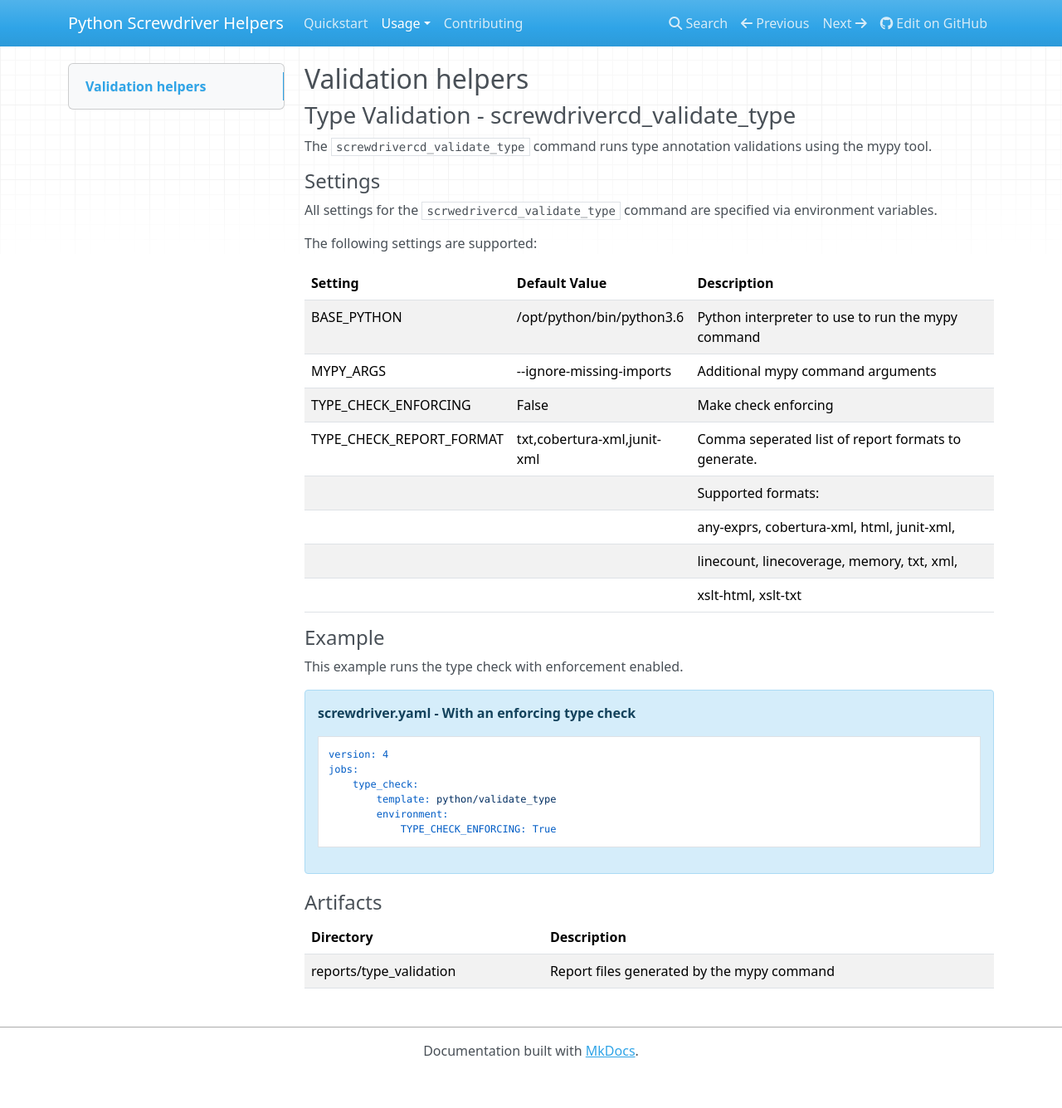
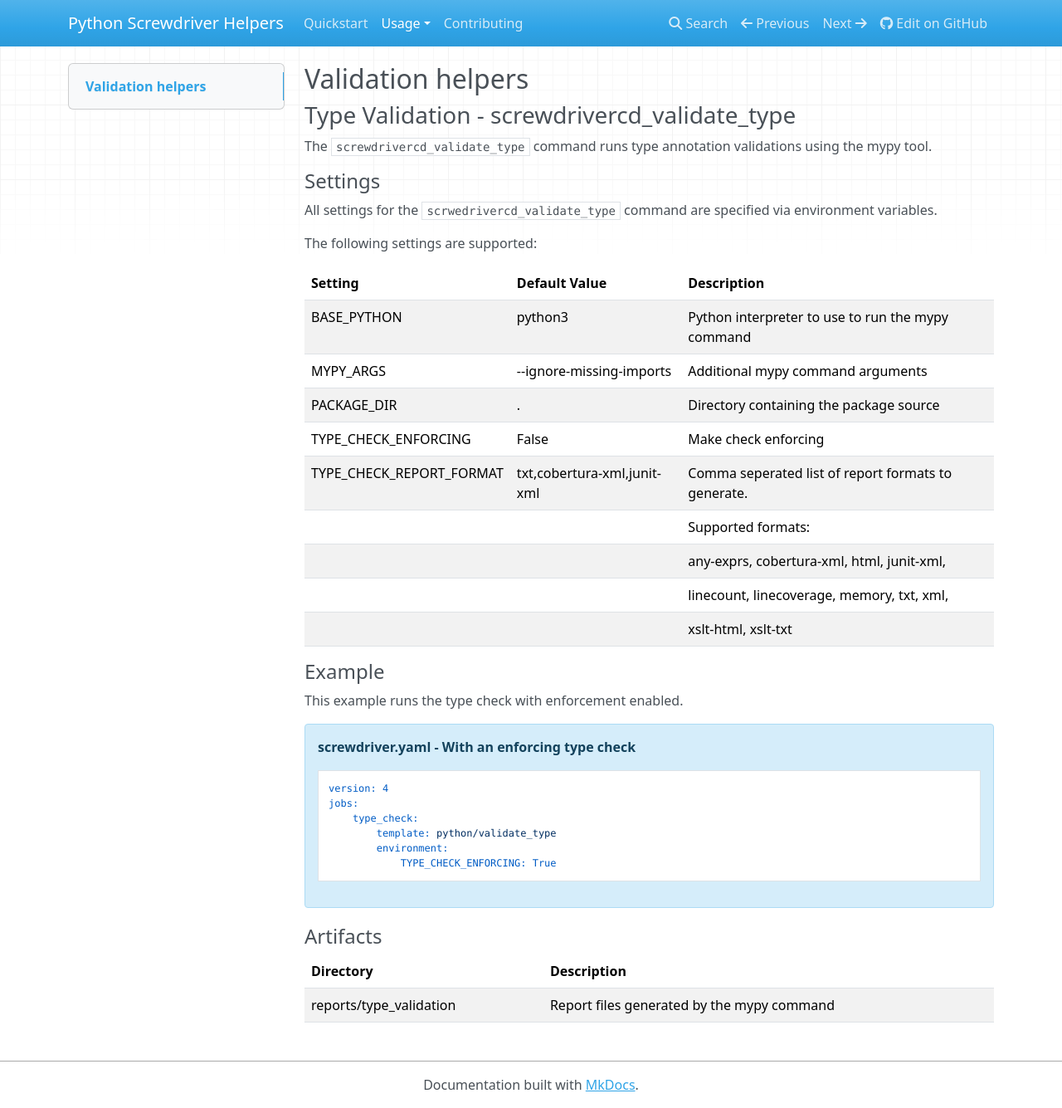
Before and after one commit to yahoo/python-screwdrivercd, an MkDocs documentation site: the page built from docs/Validation_Helpers.md, in a window 1280 px wide and 1335 px high. Shown: the whole window at 83% size. Built offline with MkDocs 1.6.1, drawn with Linux system fonts in a browser that asks for light colours; nearby versions of some CDN libraries.

Commit message:
Update the documentation

```diff
--- a/docs/Validation_Helpers.md
+++ b/docs/Validation_Helpers.md
@@ -13,8 +13,9 @@
 
 | Setting                  | Default Value               | Description                                         |
 | ------------------------ | --------------------------- | --------------------------- |
-| BASE_PYTHON              | /opt/python/bin/python3.6   | Python interpreter to use to run the mypy command                          |
+| BASE_PYTHON              | python3                     | Python interpreter to use to run the mypy command                          |
 | MYPY_ARGS                | --ignore-missing-imports    | Additional mypy command arguments                   |
+| PACKAGE_DIR              | .                           | Directory containing the package source |
 | TYPE_CHECK_ENFORCING     | False                       | Make check enforcing                                |
 | TYPE_CHECK_REPORT_FORMAT | txt,cobertura-xml,junit-xml | Comma seperated list of report formats to generate. |
 |                          |                             | Supported formats:                                  |
```
